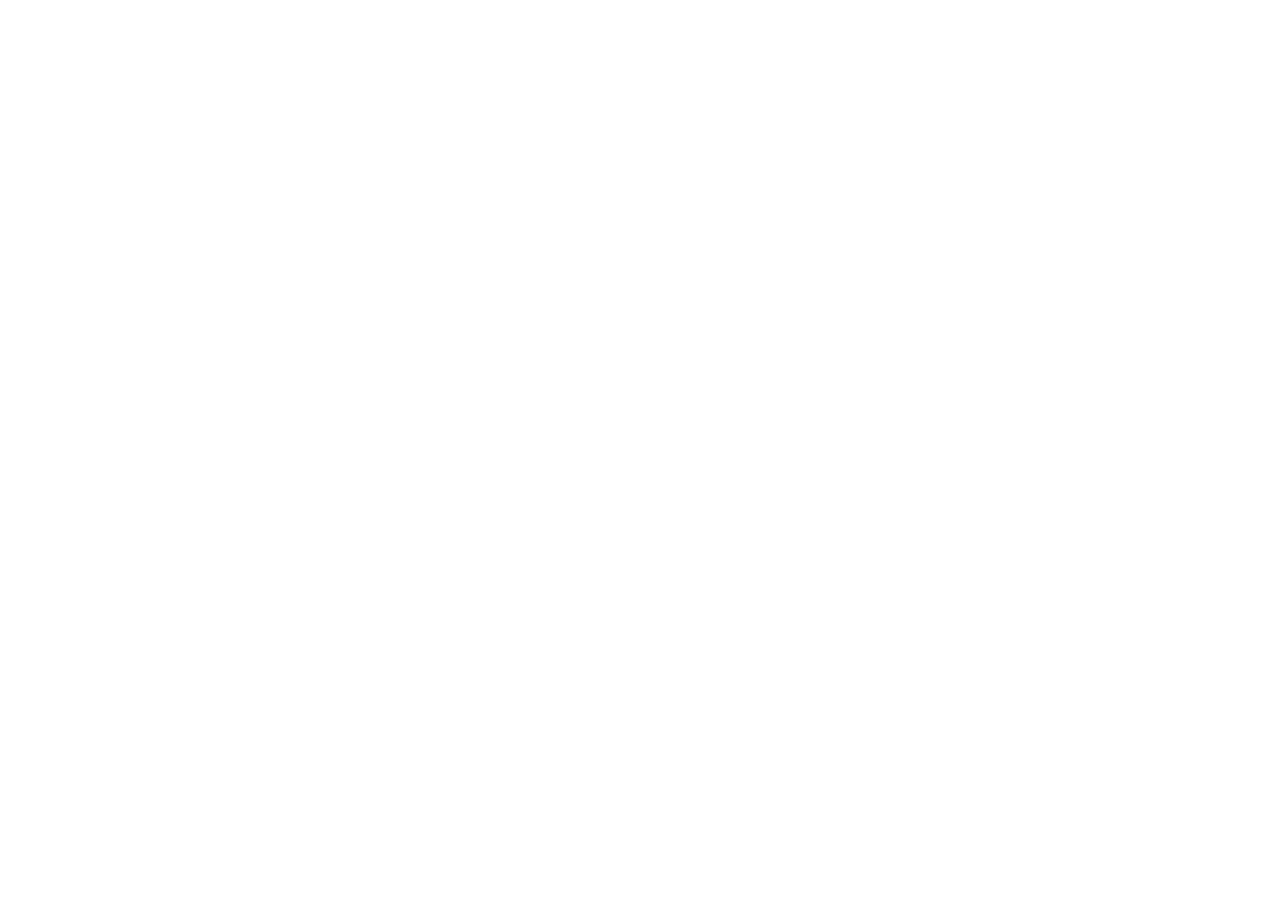
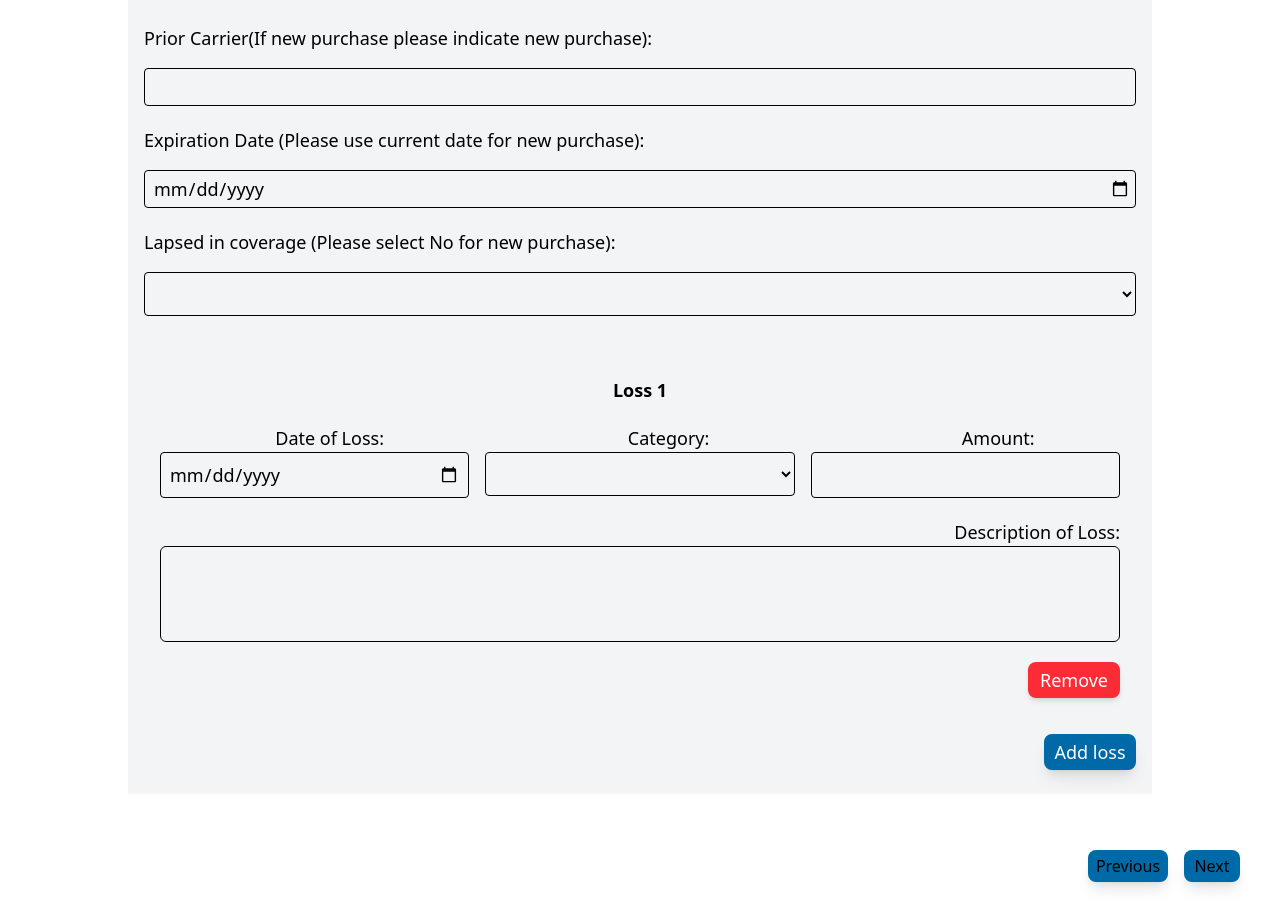
Before and after one commit to Sisi-tech/HouseSecure, a React (Vite) app: page /quote/history in a window 1280 px wide. Shown: the part 280-1186 px from the top of the page. Before the commit the page ends 800 px from the top, so only its background shows below. Built offline with nearby package versions, Linux system fonts and the light colour scheme.

Commit message:
update history form

```diff
--- a/src/components/forms/history.jsx
+++ b/src/components/forms/history.jsx
@@ -1,8 +1,160 @@
-import React from "react";
+import { listItemIconClasses } from "@mui/material";
+import React, { useState } from "react";
+import { Link } from "react-router-dom";
+import CreateQuote from "../policy/createQuote";
+
+const Loss = ({ index, loss, updatedLoss, removeLoss }) => {
+    return (
+        <div className="w-full mx-auto max-w-screen-lg text-lg space-y-5 pt-4 md:pt-10 p-4">
+            <h3 className="text-lg font-semibold text-center">Loss {index + 1}</h3>
+
+            {/* first row */}
+            <div className="flex flex-col md:flex-row gap-4">
+                <div className="flex flex-col md:flex-1">
+                    <label htmlFor={`dateOfLoss-${index}`} className="w-48 md:w-56 text-start md:text-right">Date of Loss:</label>
+                    <input
+                        id={`dateOfLoss-${index}`}
+                        type="date"
+                        className="p-2 border rounded-sm w-full"
+                        value={loss.dateOfLoss}
+                        onChange={(e) => updatedLoss(index, "dateOfLoss", e.target.value)}
+                    />
+                </div>
+                <div className="flex flex-col md:flex-1">
+                    <label htmlFor={`category-${index}`} className="w-48 md:w-56 text-start md:text-right">Category:</label>
+                    <select
+                        id={`category-${index}`}
+                        className="p-2 border rounded-sm w-full"
+                        value={loss.category}
+                        onChange={(e) => updatedLoss(index, "category", e.target.value)}
+                    >
+                        <option value="" disabled hidden></option>
+                        <option value="fire">Fire</option>
+                        <option value="water">Water damage</option>
+                    </select>
+                </div>
+                <div className="flex flex-col md:flex-1">
+                    <label htmlFor={`paidAmount-${index}`} className="w-48 md:w-56 text-start md:text-right">Amount:</label>
+                    <input
+                        id={`paidAmount-${index}`}
+                        type="number"
+                        className="p-2 border rounded-sm w-full"
+                        value={loss.paidAmount}
+                        onChange={(e) => updatedLoss(index, "paidAmount", Number(e.target.value))}
+                    />
+                </div>
+            </div>
+
+            {/* second row */}
+            <div className="flex flex-col">
+                <label htmlFor={`description-${index}`} className="md:w-160 lg:w-240 sm:text-start md:text-right">Description of Loss:</label>
+                <textarea
+                    id={`description-${index}`}
+                    type="text"
+                    className="p-2 border rounded-md w-full h-24 resize-none"
+                    value={loss.description}
+                    onChange={(e) => updatedLoss(index, "description", e.target.value)}
+                />
+            </div>
+
+            {/* remove button */}
+            <div className="flex justify-end">
+            <button
+                type="button"
+                className="bg-red-500 text-white px-3 py-1 rounded-lg shadow-md"
+                onClick={() => removeLoss(index)}
+            >
+                Remove
+            </button>
+            </div>
+        </div>
+    )
+};
 
 const History = () => {
+    const [priorCarrier, setPriorCarrier] = useState("");
+    const [expirationDate, setExpirationDate] = useState("");
+    const [lapse, setLapse] = useState("");
+    const [losses, setLosses] = useState([
+        { dateOfLoss: "", category: "", paidAmount: "", description: "" }
+    ]);
+
+    const addLoss = () => {
+        setLosses([...losses, { dateOfLoss: "", category: "", paidAmount: "", description: "" }]);
+    }
+
+    const removeLoss = (index) => {
+        setLosses(losses.filter((_, i) => i !== index));
+    };
+
+    const updateLoss = (index, field, value) => {
+        const updatedLosses = [...losses];
+        updatedLosses[index][field] = value;
+        setLosses(updatedLosses);
+    };
+
     return (
-        <div>History</div>
+        <div className="w-full h-full flex flex-col items-center">
+            <CreateQuote />
+            <form className="w-full mx-auto max-w-screen-lg text-lg space-y-5 pt-4 md:pt-10 p-4 bg-gray-100 text-black">
+                <div className="flex flex-col gap-4">
+                    <label htmlFor="priorCarrier" className="w-full">Prior Carrier(If new purchase please indicate new purchase):</label>
+                    <input
+                        id="priorCarrier"
+                        type="text"
+                        className="p-1 pl-2 border rounded-sm w-full"
+                        value={priorCarrier}
+                        onChange={(e) => setPriorCarrier(e.target.value)}
+                    />
+                </div>
+                <div className="flex flex-col gap-4">
+                    <label htmlFor="expirationDate" className="w-full text-start">Expiration Date (Please use current date for new purchase):</label>
+                    <input
+                        id="expirationDate"
+                        type="date"
+                        className="p-1 pl-2 border rounded-sm w-full "
+                        value={expirationDate}
+                        onChange={(e) => setExpirationDate(e.target.value)}
+                    />
+                </div>
+                <div className="flex flex-col gap-4">
+                    <label htmlFor="lapse" className="w-full text-start">Lapsed in coverage (Please select No for new purchase):</label>
+                    <select
+                        id="lapse"
+                        className="p-2 border rounded-sm w-full"
+                        value={lapse}
+                        onChange={(e) => setLapse(e.target.value)}
+                    >
+                        <option value="" disabled hidden></option>
+                        <option value="lapse">Yes</option>
+                        <option value="noLapse">No</option>
+                    </select>
+                </div>
+                {losses.map((loss, index) => (
+                    <Loss key={index} index={index} loss={loss} updatedLoss={updateLoss} removeLoss={removeLoss} />
+                ))}
+                <div className="flex justify-end pb-2">
+                    <button
+                        type="button"
+                        className="bg-sky-700 text-white w-23 p-1 rounded-lg shadow-lg text-md"
+                        onClick={addLoss}>
+                        Add loss
+                    </button>
+                </div>
+            </form>
+            <div className="w-full flex justify-end gap-4 p-6 lg:pr-10 lg:pt-14">
+                <Link to="/quote/location">
+                    <button className="bg-sky-700 w-20 p-1 rounded-lg shadow-lg text-md">
+                        Previous
+                    </button>
+                </Link>
+                <Link to="/quote/coverage">
+                    <button className="bg-sky-700 w-14 p-1 rounded-lg shadow-lg text-md">
+                        Next
+                    </button>
+                </Link>
+            </div>
+        </div>
     )
 }
 
--- a/src/components/forms/location.jsx
+++ b/src/components/forms/location.jsx
@@ -187,6 +187,18 @@
                     </div>
                 </div>
             </form>
+            <div className="w-full flex justify-end gap-4 p-6 lg:pr-10 lg:pt-20">
+                <Link to="/quote/applicant-info">
+                    <button className="bg-sky-700 w-20 p-1 rounded-lg shadow-lg text-md">
+                        Previous
+                    </button>
+                </Link>
+                <Link to="/quote/history">
+                    <button className="bg-sky-700 w-14 p-1 rounded-lg shadow-lg text-md">
+                        Next
+                    </button>
+                </Link>
+            </div>
         </div>
     )
 }
```
